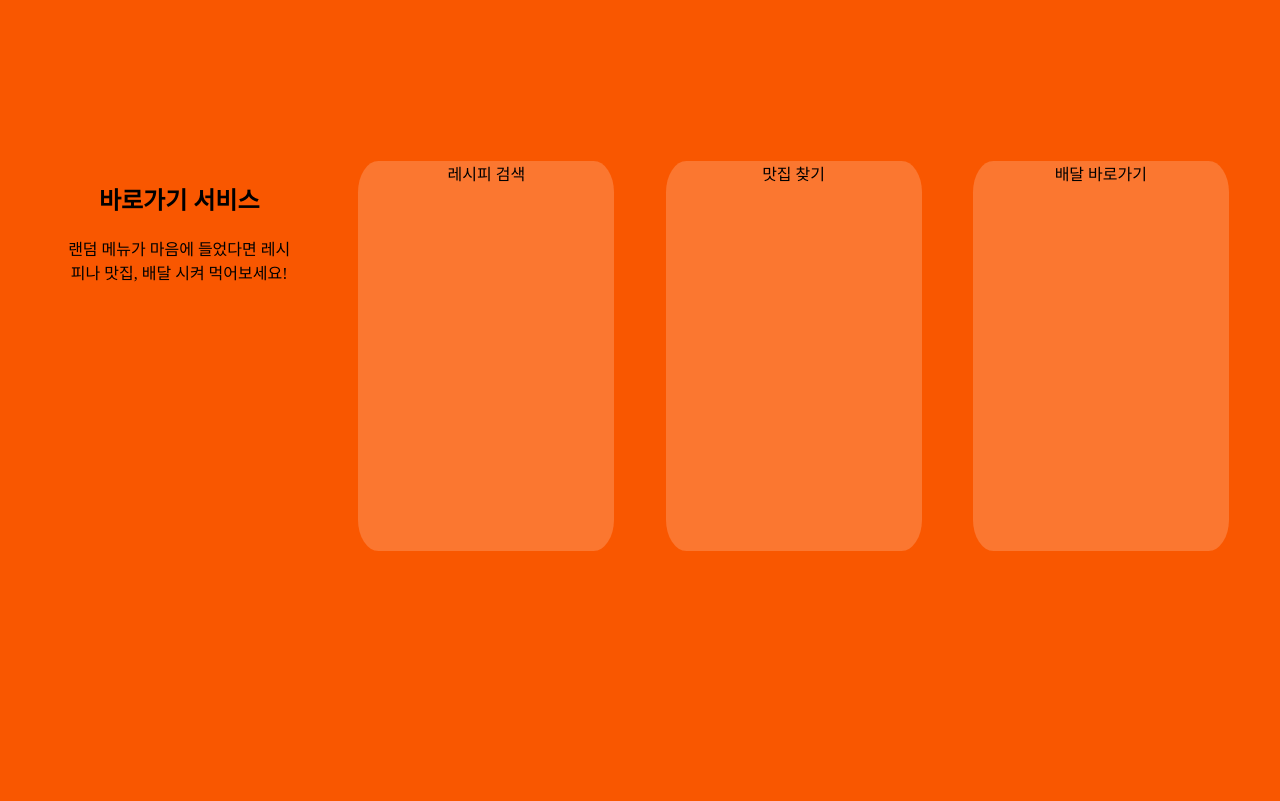
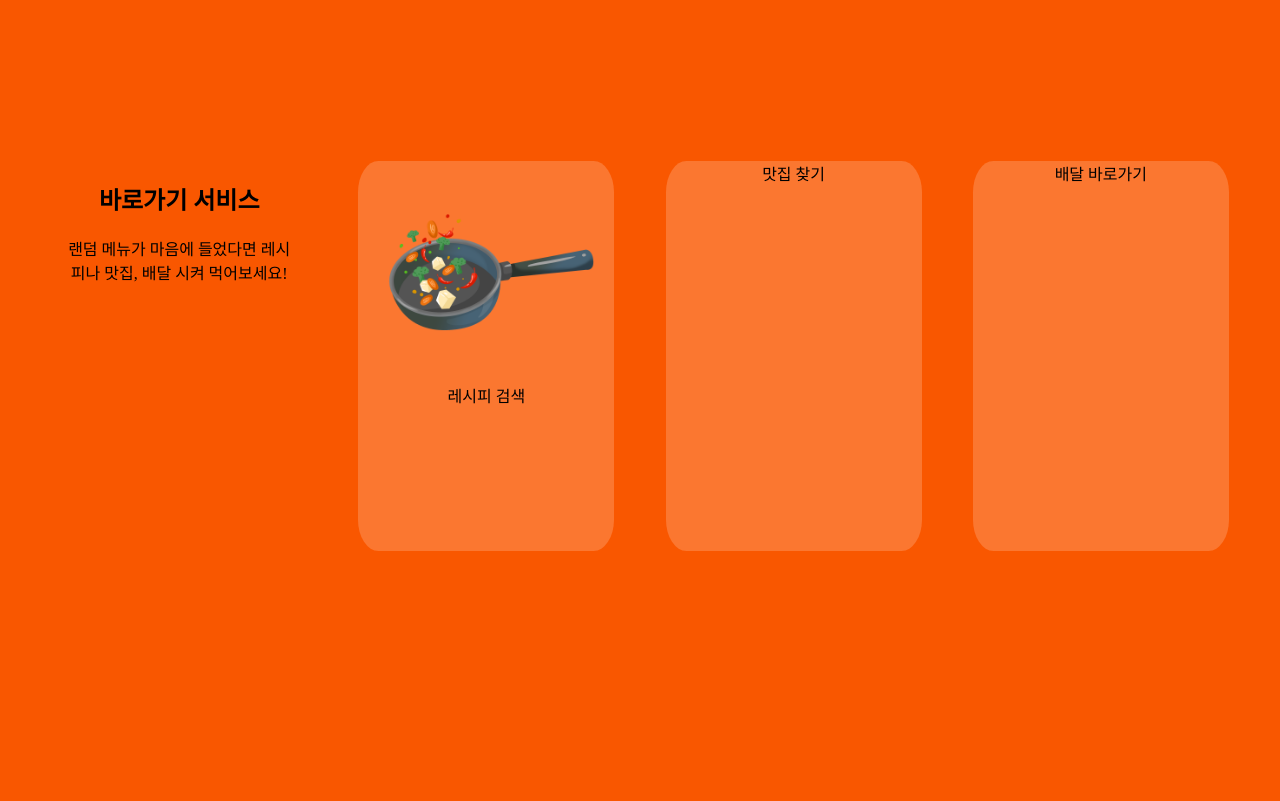
Before and after one commit to eunag63/Pick-the-food, a Django app: page /click/ in a window 1280 px wide. Shown: the part 799-1600 px from the top of the page. Run offline with Django 3.2, Linux system fonts and the light colour scheme; data comes from the database, SQL or seed files in the repository; some web fonts are replaced.

Commit message:
(html, css) recipe 이미지

```diff
--- a/mysite/pickFood/static/css/main.css
+++ b/mysite/pickFood/static/css/main.css
@@ -72,6 +72,12 @@ body{
   border-radius: 8%;
 }
 
+.recipe{
+  width: 85%;
+}
+
+
+
 .parent{
   background-color: #F95700;
   height: 100%;
--- a/mysite/pickFood/templates/pickFood/click.html
+++ b/mysite/pickFood/templates/pickFood/click.html
@@ -35,7 +35,7 @@
           <h2>바로가기 서비스</h2>
           랜덤 메뉴가 마음에 들었다면 레시피나 맛집, 배달 시켜 먹어보세요!
         </div>
-        <div class="shortcut1"> 레시피 검색 </div>
+        <div class="shortcut1"> <img class="recipe" src="/static/img/recipe.png" alt="recipe"> <br> 레시피 검색 </div>
         <div class="shortcut2"> 맛집 찾기 </div>
         <div class="shortcut3"> 배달 바로가기 </div>
       </div>
```
Also changed, not shown: mysite/pickFood/static/img/recipe.png (renamed from mysite/pickFood/static/img/—Pngtree—simple hand painted kitchen wok_5446304.png).
